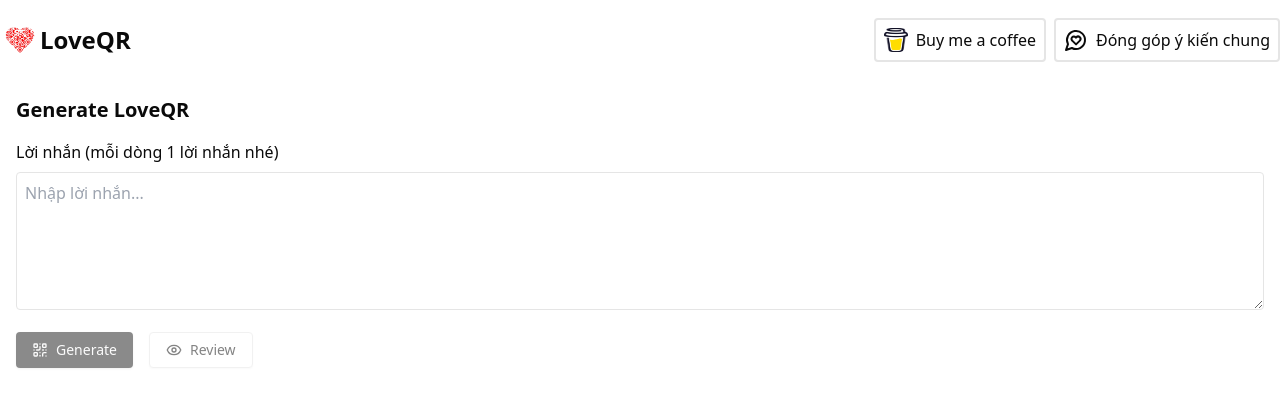
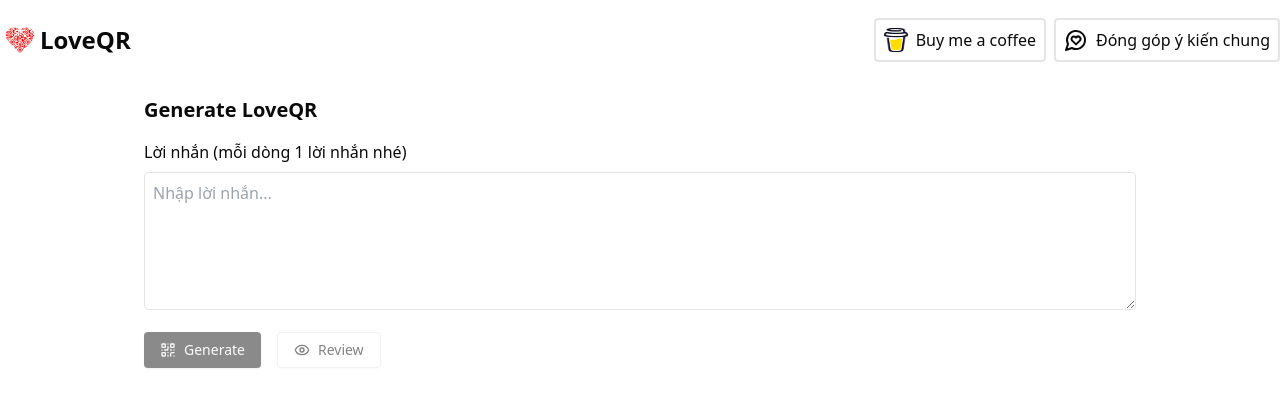
Before and after one commit to khanhvinhnguyen/loveqr, a Next.js app: page / in a window 1280 px wide. Shown: the top 406 px of the page. Built offline with nearby package versions, Linux system fonts and the light colour scheme; no server answers.

Commit message:
style(components): adjust layout and spacing in MainScreen and NavBar
- Change container width in MainScreen to use max-w-5xl for better responsiveness
- Simplify NavBar layout by moving feedback link outside Dialog and adding gap

```diff
--- a/src/components/MainScreen.tsx
+++ b/src/components/MainScreen.tsx
@@ -66,7 +66,7 @@ export default function MainScreen() {
   }
 
   return (
-    <div className="container p-4 mx-auto">
+    <div className="max-w-5xl p-4 mx-auto">
       <h1 className="mb-4 text-xl font-bold">Generate LoveQR</h1>
 
       <label className="block mb-2">Lời nhắn (mỗi dòng 1 lời nhắn nhé)</label>
--- a/src/components/NavBar.tsx
+++ b/src/components/NavBar.tsx
@@ -29,12 +29,9 @@ const NavBar = () => {
           <h1 className="text-2xl font-bold">LoveQR</h1>
         </Link>
 
-        <div className="flex items-center">
-
-
+        <div className="flex items-center gap-2">
           <Dialog>
             <DialogTrigger>
-              <div className='flex items-center gap-2'>
                 <div className='flex border-2 rounded-sm p-2'>
                   <Image
                     src="/icons/buyMeACoffee.png"
@@ -46,12 +43,6 @@ const NavBar = () => {
                   />
                   <span className="hidden md:block ml-2">Buy me a coffee</span>
                 </div>
-
-                <Link href="https://forms.gle/uqzXQTB8rqnGrwod7" target="_blank" className='flex border-2 rounded-sm p-2'>
-                  <MessageCircleHeart />
-                  <span className="hidden md:block ml-2">Đóng góp ý kiến chung</span>
-                </Link>
-              </div>
             </DialogTrigger>
             <DialogContent className='bg-pink-100'>
               <DialogHeader>
@@ -73,6 +64,11 @@ const NavBar = () => {
             </DialogContent>
           </Dialog>
 
+          <Link href="https://forms.gle/uqzXQTB8rqnGrwod7" target="_blank" className='flex border-2 rounded-sm p-2'>
+            <MessageCircleHeart />
+            <span className="hidden md:block ml-2">Đóng góp ý kiến chung</span>
+          </Link>
+
         </div>
       </div>
     </header>
```
